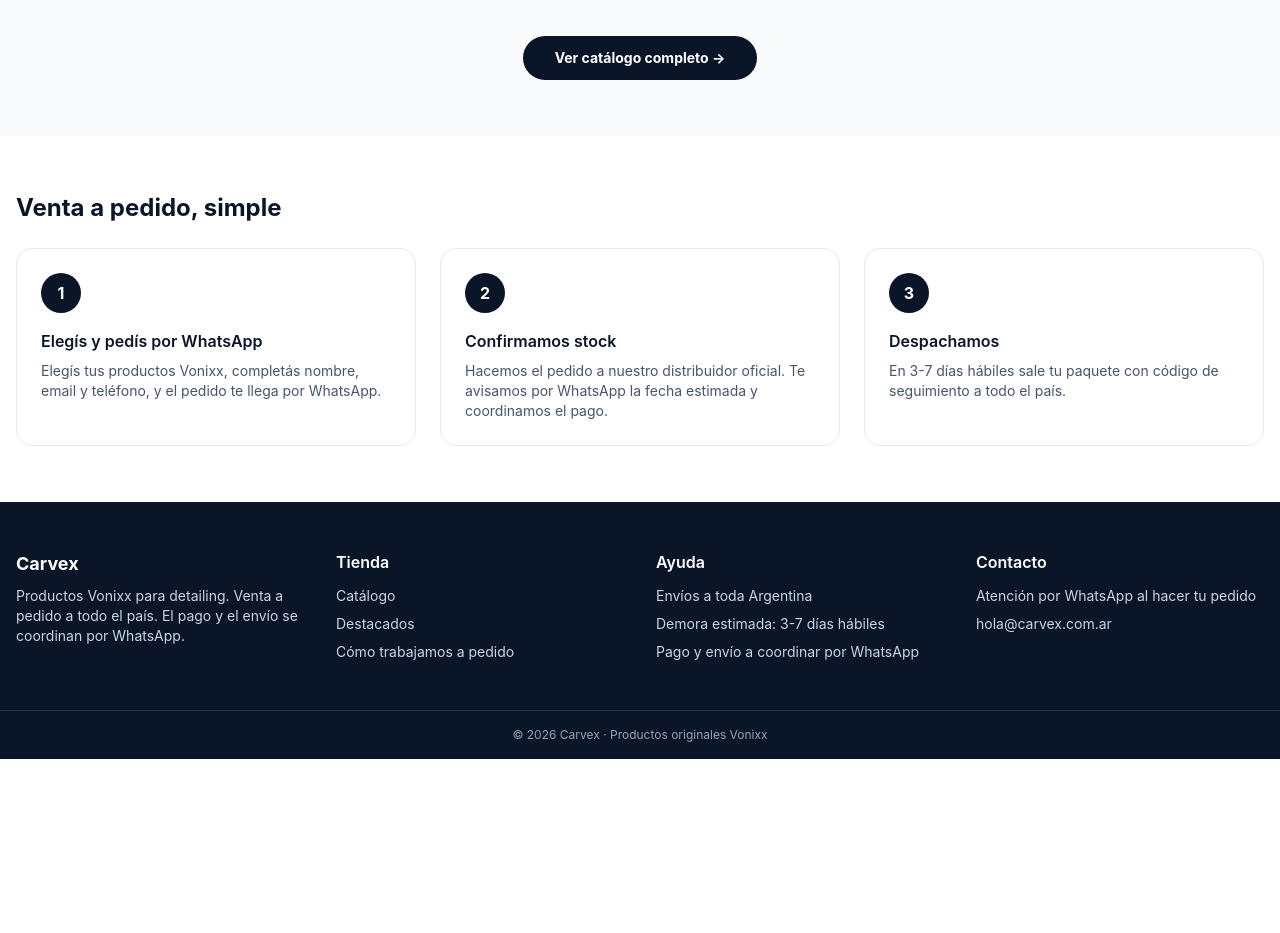
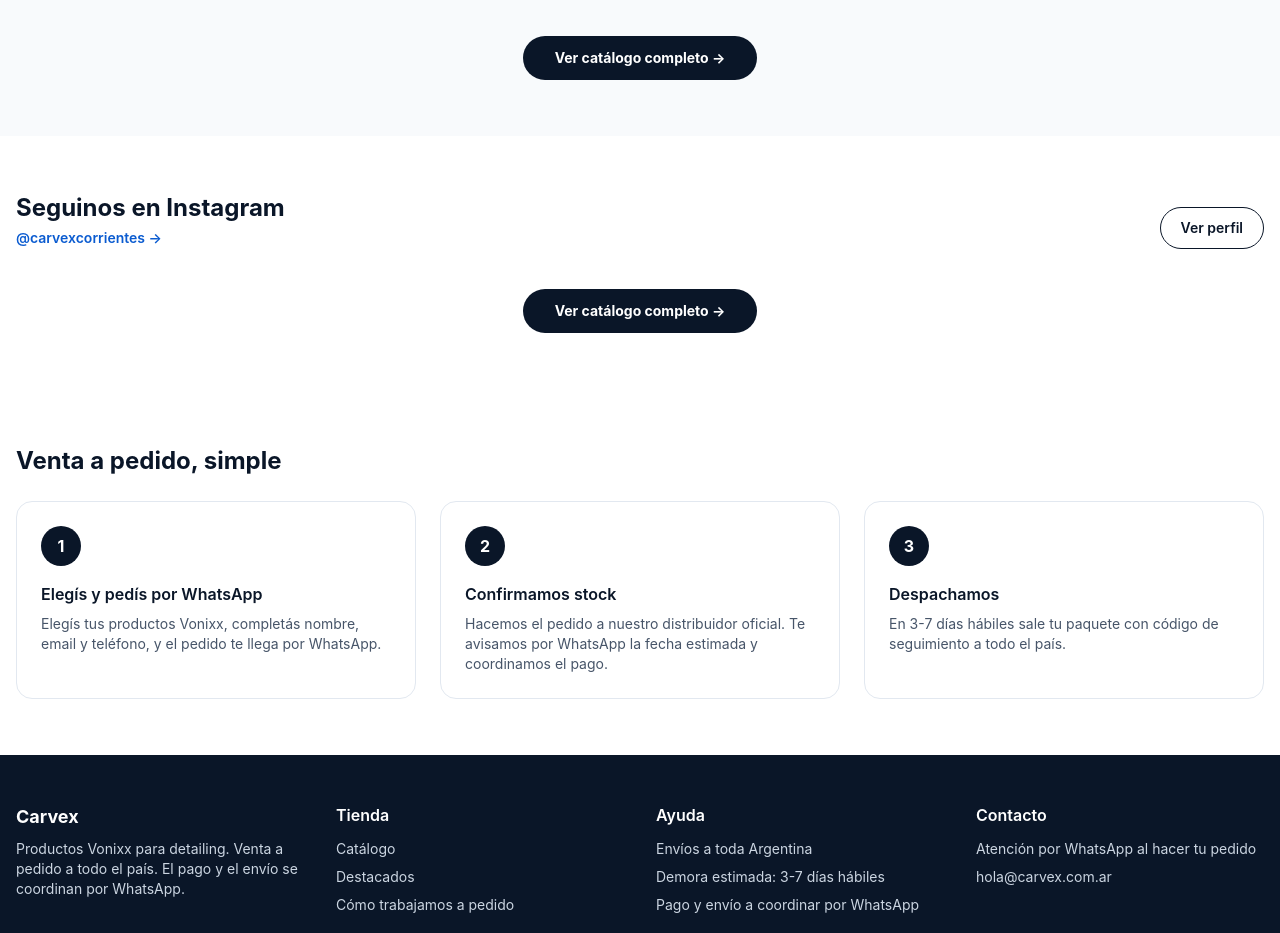
Before and after one commit to nicocarp14/Carvex, a React (Vite) app in the folder frontend/: page / in a window 1280 px wide. Shown: the part 2540-3473 px from the top of the page. Before the commit the page ends 3299 px from the top, so only its background shows below. Built offline with nearby package versions, Linux system fonts and the light colour scheme; no server answers.

Commit message:
perfil ig

```diff
--- /dev/null
+++ b/frontend/src/components/InstagramFeed.tsx
@@ -0,0 +1,82 @@
+import { useEffect } from "react";
+import { Link } from "react-router-dom";
+
+const INSTAGRAM_USER = "carvexcorrientes";
+const INSTAGRAM_URL = `https://instagram.com/${INSTAGRAM_USER}`;
+
+// Configurable por env: VITE_ELFSIGHT_WIDGET_ID (Elfsight → Instagram Feed → @carvexcorrientes)
+// Mientras no esté, se muestra un CTA estilizado a Instagram.
+// Pasos: elfsight.com → crear Instagram Feed → copiar el ID del widget → definir la env en Vercel.
+const WIDGET_ID =
+  (import.meta.env.VITE_ELFSIGHT_WIDGET_ID as string | undefined) ?? "";
+
+export default function InstagramFeed() {
+  useEffect(() => {
+    if (!WIDGET_ID) return;
+    const script = document.createElement("script");
+    script.src = "https://apps.elfsight.com/p/platform.js";
+    script.defer = true;
+    script.async = true;
+    document.body.appendChild(script);
+    return () => {
+      script.remove();
+    };
+  }, []);
+
+  return (
+    <section className="mx-auto max-w-7xl px-4 py-14">
+      <div className="flex flex-wrap items-end justify-between gap-4">
+        <div>
+          <h2 className="font-display text-2xl font-bold">Seguinos en Instagram</h2>
+          <a
+            href={INSTAGRAM_URL}
+            target="_blank"
+            rel="noopener noreferrer"
+            className="mt-1 inline-block text-sm font-semibold text-carvex-600 hover:underline"
+          >
+            @{INSTAGRAM_USER} →
+          </a>
+        </div>
+        <a
+          href={INSTAGRAM_URL}
+          target="_blank"
+          rel="noopener noreferrer"
+          className="hidden rounded-full border border-carvex-900 px-5 py-2.5 text-sm font-semibold text-carvex-900 hover:bg-carvex-900 hover:text-white sm:inline-block"
+        >
+          Ver perfil
+        </a>
+      </div>
+
+      {WIDGET_ID ? (
+        <div className="mt-6">
+          <div className={`elfsight-app-${WIDGET_ID}`} data-elfsight-app-id={WIDGET_ID} />
+        </div>
+      ) : (
+        <div className="mt-6 rounded-3xl border border-dashed border-slate-300 bg-slate-50 p-10 text-center">
+          <p className="font-display text-lg font-semibold">@carvexcorrientes</p>
+          <p className="mx-auto mt-2 max-w-md text-sm text-slate-600">
+            Conectá el widget de Elfsight con <strong>@carvexcorrientes</strong> para ver las últimas publicaciones acá.
+            La sección ya está lista — solo falta el ID del widget.
+          </p>
+          <a
+            href={INSTAGRAM_URL}
+            target="_blank"
+            rel="noopener noreferrer"
+            className="mt-6 inline-block rounded-full bg-carvex-900 px-6 py-3 text-sm font-bold text-white hover:bg-carvex-800"
+          >
+            Ir a Instagram →
+          </a>
+        </div>
+      )}
+
+      <div className="mt-10 text-center">
+        <Link
+          to="/catalogo"
+          className="inline-block rounded-full bg-carvex-900 px-8 py-3 text-sm font-bold text-white transition hover:bg-carvex-800"
+        >
+          Ver catálogo completo →
+        </Link>
+      </div>
+    </section>
+  );
+}
--- a/frontend/src/pages/Home.tsx
+++ b/frontend/src/pages/Home.tsx
@@ -4,6 +4,7 @@ import { fetchProducts, fetchCategories } from "../lib/api";
 import type { Product, Category } from "../types";
 import ProductCard from "../components/ProductCard";
 import HeroBanner from "../components/HeroBanner";
+import InstagramFeed from "../components/InstagramFeed";
 
 export default function Home() {
   const [featured, setFeatured] = useState<Product[]>([]);
@@ -126,6 +127,9 @@ export default function Home() {
         </div>
       </section>
 
+      {/* INSTAGRAM — @carvexcorrientes (arriba de Venta a pedido) */}
+      <InstagramFeed />
+
       {/* COMO FUNCIONA */}
       <section className="mx-auto max-w-7xl px-4 py-14">
         <h2 className="font-display text-2xl font-bold">Venta a pedido, simple</h2>
```
Also changed, not shown: frontend/public/perfilig.png (added).
